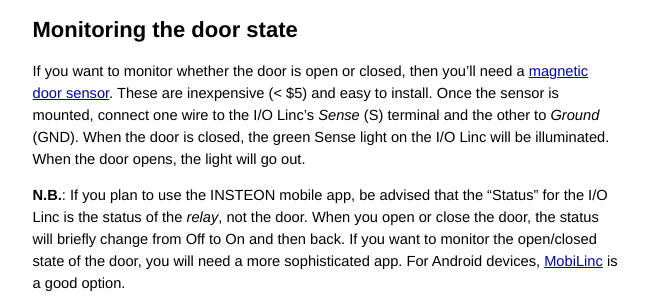
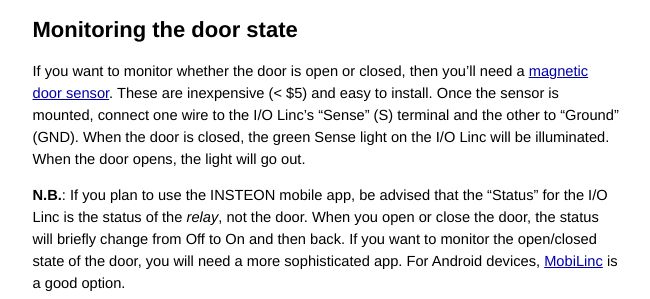
Before and after one commit to acj/acj.github.com, a Jekyll site: the page built from _posts/2013-04-14-hack-your-garage-door-opener.markdown, in a window 1280 px wide and 900 px high, scrolled down 2368 px. Shown: the part 175-474 px from the top of the window, without its empty margins (314-964 px from the left). Built offline with Jekyll 4.4.1, drawn with Linux system fonts in a browser that asks for light colours; Markdown is read by kramdown in place of the engine named in the settings; comment, search, counter and statistics services are not loaded.

Commit message:
Use quotes instead of italics for consistency

```diff
--- a/_posts/2013-04-14-hack-your-garage-door-opener.markdown
+++ b/_posts/2013-04-14-hack-your-garage-door-opener.markdown
@@ -54,7 +54,7 @@ When the I/O Linc receives a signal from its controller (a [SmartLinc 2412n](htt
 
 ## Monitoring the door state
 
-If you want to monitor whether the door is open or closed, then you’ll need a [magnetic door sensor](https://www.google.com/search?q=magnetic+door+sensor). These are inexpensive (< $5) and easy to install. Once the sensor is mounted, connect one wire to the I/O Linc’s *Sense* (S) terminal and the other to *Ground* (GND). When the door is closed, the green Sense light on the I/O Linc will be illuminated. When the door opens, the light will go out.
+If you want to monitor whether the door is open or closed, then you’ll need a [magnetic door sensor](https://www.google.com/search?q=magnetic+door+sensor). These are inexpensive (< $5) and easy to install. Once the sensor is mounted, connect one wire to the I/O Linc’s "Sense" (S) terminal and the other to "Ground" (GND). When the door is closed, the green Sense light on the I/O Linc will be illuminated. When the door opens, the light will go out.
 
 **N.B.**: If you plan to use the INSTEON mobile app, be advised that the “Status” for the I/O Linc is the status of the *relay*, not the door. When you open or close the door, the status will briefly change from Off to On and then back. If you want to monitor the open/closed state of the door, you will need a more sophisticated app. For Android devices, [MobiLinc](https://play.google.com/store/apps/details?id=com.mobileintegratedsolutions.mobilinc.lite) is a good option.
 
```
